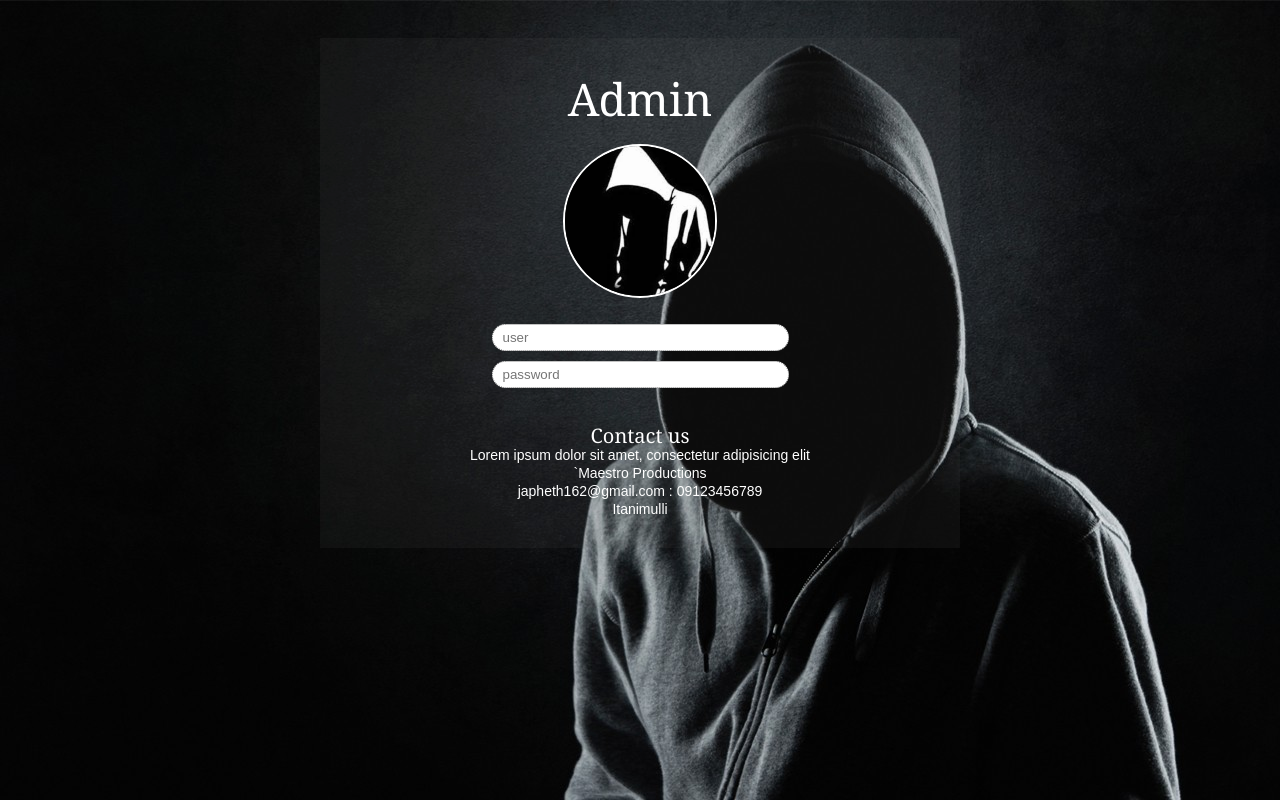
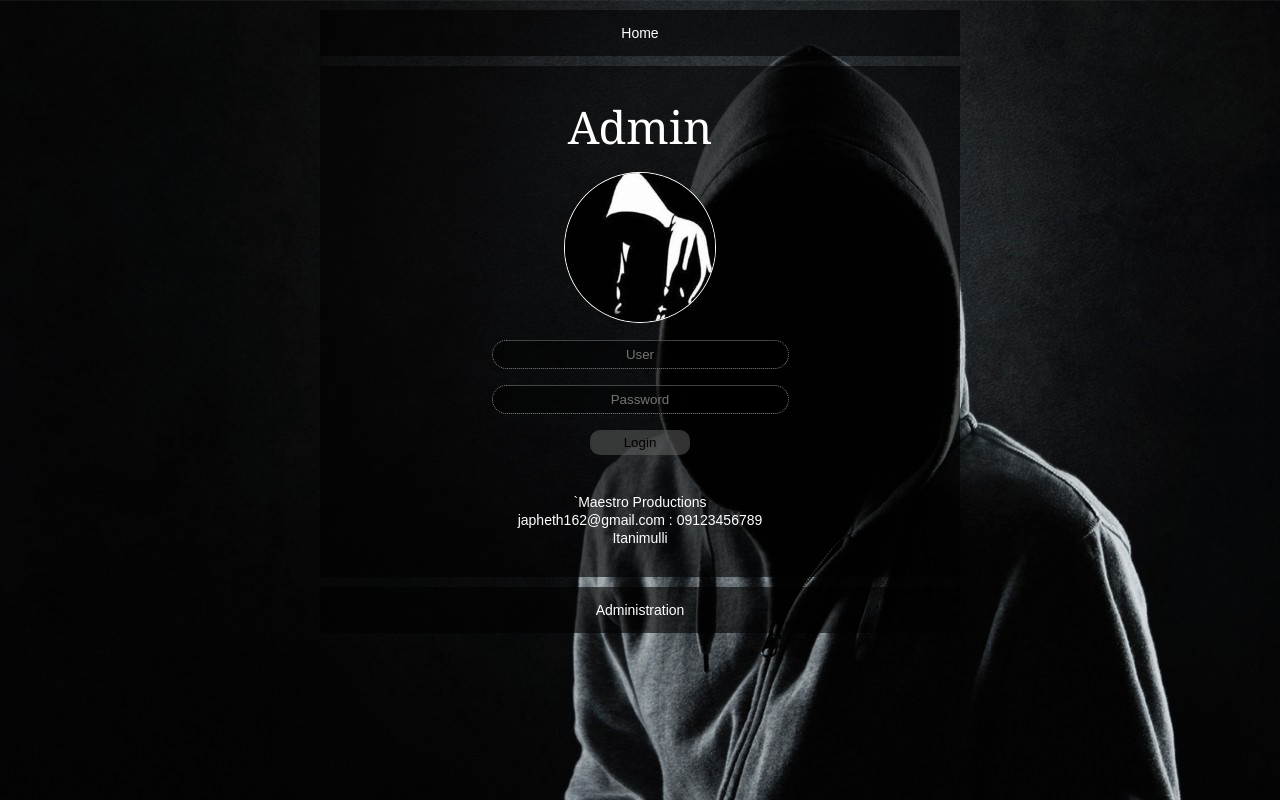
Before and after one commit to carljunepiao/pleasantville, a PHP site: page /admin-login.html in a window 1280 px wide. Run offline with PHP 8.4, Linux system fonts and the light colour scheme.

Commit message:
Login pages and registration pages improvements;

```diff
--- a/admin-login.html
+++ b/admin-login.html
@@ -8,21 +8,30 @@
 </head>
 <body>
 
+	<div class="test">
+		<a href="index.html">Home</a>
+	</div>
+
 	<div class="container">
 		<header>
 			<h1>Admin</h1>
-			<img class="logo" src="images/adminicon3.jpg" alt="PleasantvilleLogo">
-			<center><input class="textbox" type="text" placeholder="user"></input></center>
-			<center><input class="textbox" type="text" placeholder="password"></input></center>
+			<img class="logo" src="images/adminicon3.jpg">
 		</header>
+		<div class="login">
+			<input class="textbox" type="text" placeholder="User"></input>
+			<input class="textbox" type="password" placeholder="Password"></input>
+			<input class="enter" type="submit" value="Login"></input>
+		</div>
 		<footer>
-			<h4>Contact us</h4>
-			<p>Lorem ipsum dolor sit amet, consectetur adipisicing elit</p>
 			<p>`Maestro Productions</p>
 			<p>japheth162@gmail.com : 09123456789</p>
 			<p>Itanimulli</p>
 		</footer>
 	</div>
 
+	<div class="test">
+		<a href="admin.html">Administration</a>
+	</div>
+
 </body>
 </html>
--- a/css/admin-login.css
+++ b/css/admin-login.css
@@ -1,43 +1,21 @@
-* {
-	margin: 0;
-	padding: 0;
-}
 
 body {
 	background: #000;
 	background-image: url("../images/adminbg2.jpg");
-	padding: 3% 25%;
-	margin: 0;
+	background-repeat: no-repeat;
+	padding: 0% 25%;
 	font-family: Arial;
 }
 
 .logo {
 	margin: 15px auto;
 	width: 150px;
-	border: 2px solid white;
+	border: 1px solid white;
 	border-radius: 50%;
 }
 
 .container {
-	background: rgba(100,100,100,0.1);
-	width: auto;
-	height: 100%;
-}
-
-.main-navigation a {
-	color: rgb(100, 100, 100);
-	background: rgba(200,200,200,0.1);
-	border: 1px dotted rgb(150,150,150);
-}
-	.main-navigation li {
-		float: none;
-		margin-bottom: 30px;
-		margin-left: 118%;
-	}
-	.main-navigation a:hover {
-		color: rgb(255,255,255);
-		background: rgba(100,100,100,0.1);
-		border: 1px dotted rgb(255,255,255);
+	background: rgba(0,0,0,0.6);
 }
 
 h1 {
@@ -57,15 +35,57 @@ footer {
 	margin-top: 7%;
 }
 
+input {
+	display: block;
+	margin: 0 auto;
+    margin: 3% auto 0px auto;
+	height:25px;
+	background-color: rgba(0,0,0,0.5);
+	color: white;
+
+	transition-property: background-color;
+    transition-duration: 1s;
+    transition-timing-function: ease;
+}
+	.enter {
+		width: 100px;
+		border-radius: 10px;
+		border: none;
+		background-color: rgba(100,100,100,0.5);
+		color: black;
+	}
+	.enter:hover {
+		background-color: rgba(255,255,255,1.6);
+	}
 	.textbox {
 	    border: 1px dotted #848484;
 	    -webkit-border-radius: 30px;
 	    -moz-border-radius: 30px;
 	    border-radius: 30px;
 	    outline:0;
-    height:25px;
 	    width: 275px;
 	    padding-left:10px;
 	    padding-right:10px;
-    margin: 2% auto 0px auto;
 	}
+
+.test a {
+	color: white;
+	font-size: 14px;
+	background: rgba(0,0,0,0.6);
+	margin: 10px 0;
+	text-align: center;
+	display: block;
+	padding: 15px 0;
+	text-decoration: none;
+
+	transition-property: background-color;
+    transition-duration: 0.5s;
+    transition-timing-function: ease;
+}
+	.test a:hover {
+		background: rgba(0,0,0,1);
+	}
+
+::-webkit-input-placeholder {
+   text-align: center;
+}
--- a/index.html
+++ b/index.html
@@ -13,8 +13,8 @@
 		<header>
 			<nav class="secondary-navigation">
 				<ul>
-					<li><a href="register.html">register</a></li>
-					<li><a href="login.html">log in</a></li>
+					<li><a href="register.html">Register</a></li>
+					<li><a href="login.html">Login</a></li>
 				</ul>
 			</nav>
 			<img class="logo" src="images/logo2.jpg" alt="PleasantvilleLogo">
--- a/login.html
+++ b/login.html
@@ -11,8 +11,8 @@
 
 	<div class="container">
 
-		<p>Username</p><input type="text" placeholder="username">
-		<p>Password</p><input type="text" placeholder="password">
+		<p>Username</p><input type="text" placeholder="Username">
+		<p>Password</p><input type="password" placeholder="Password">
 		<input class="enter" type="submit" value="Log in">
 
 	</div>
--- a/production.html
+++ b/production.html
@@ -13,8 +13,8 @@
 		<header>
 			<nav class="secondary-navigation">
 				<ul>
-					<li><a href="register.html">register</a></li>
-					<li><a href="login.html">login</a></li>
+					<li><a href="register.html">Register</a></li>
+					<li><a href="login.html">Login</a></li>
 				</ul>
 			</nav>
 			<img class="logo" src="images/logo2.jpg" alt="PleasantvilleLogo">
```
Also changed, not shown: css/login-register.css (+20 -1 lines), register.html (+18 -7 lines), admin.html (added). Lines whose indentation alone changed are shown as unchanged.
